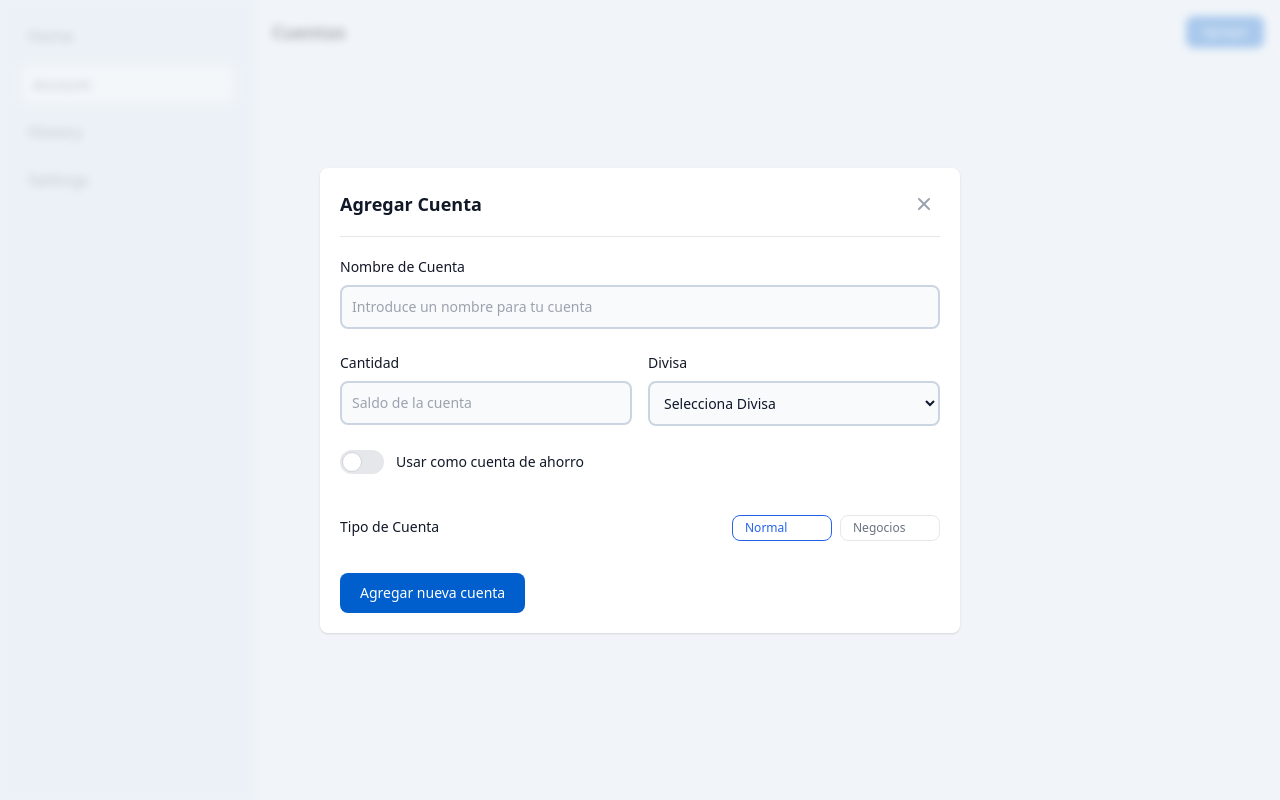
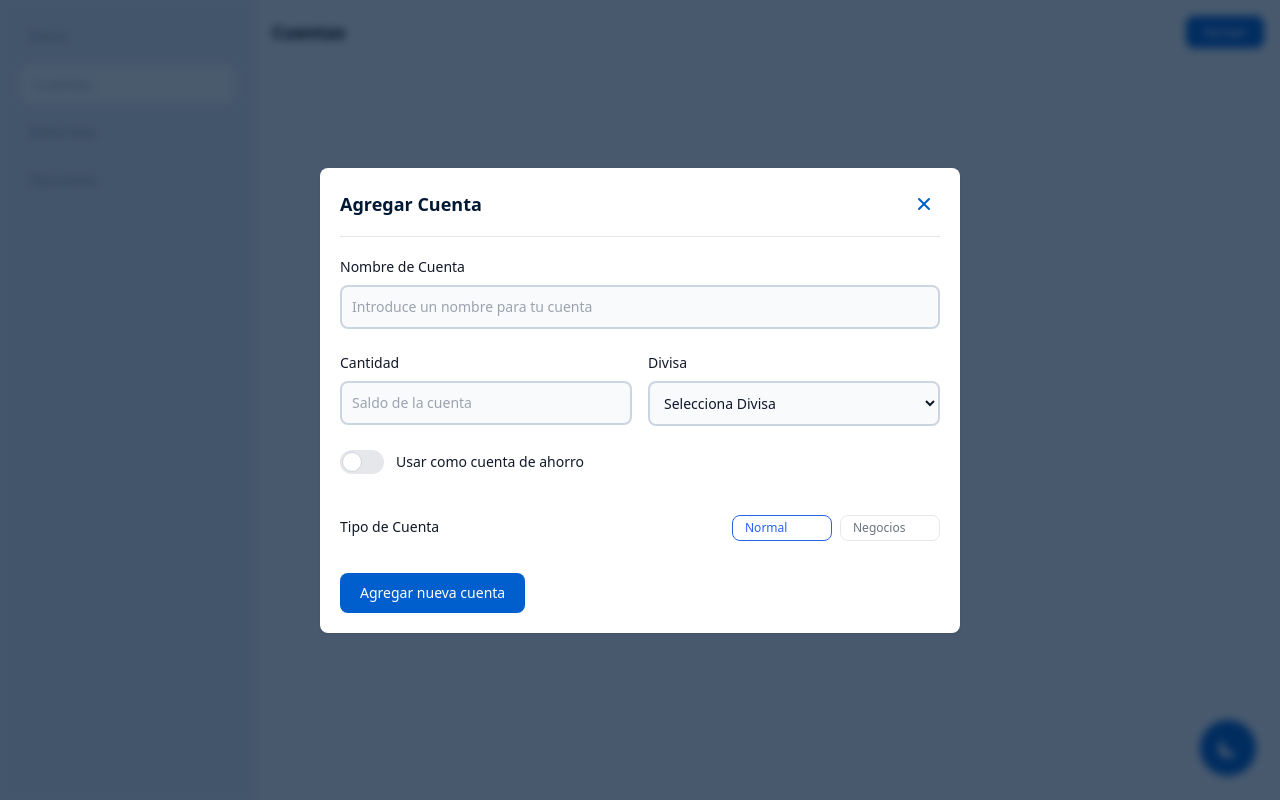
Before and after one commit to markosmk/budget-control, a React (Vite) app: page /account in a window 1280 px wide. Both pictures are taken after a click on the button "Agregar". Built offline with nearby package versions, Linux system fonts and the light colour scheme.

Commit message:
fix: added dark mode

```diff
--- a/src/components/ModalContent.jsx
+++ b/src/components/ModalContent.jsx
@@ -3,20 +3,20 @@ export const ModalContent = ({ open, setOpen, title, content }) => {
     <div
       tabIndex="-1"
       aria-hidden="true"
-      className={`overflow-y-auto overflow-x-hidden fixed top-0 right-0 left-0  justify-center items-center w-full md:inset-0 h-modal md:h-full bg-slate-100 bg-opacity-70 backdrop-blur-sm ${
+      className={`overflow-y-auto overflow-x-hidden fixed top-0 right-0 left-0  justify-center items-center w-full md:inset-0 h-modal md:h-full bg-cool-900 bg-opacity-70 backdrop-blur-sm ${
         open ? 'flex' : 'hidden'
       }`}
     >
       <div className="absolute inset-0 z-10" onClick={() => setOpen(false)}></div>
       <div className="relative p-4 w-full max-w-2xl h-full md:h-auto z-50">
-        <div className="relative p-4 bg-white rounded-lg shadow dark:bg-gray-800 sm:p-5">
+        <div className="relative p-4 bg-white rounded-lg shadow dark:bg-slate-800 sm:p-5">
           {/* Modal header */}
-          <div className="flex justify-between items-center pb-4 mb-4 rounded-t border-b sm:mb-5 dark:border-gray-600">
-            <h3 className="text-lg font-semibold text-gray-900 dark:text-white">{title}</h3>
+          <div className="flex justify-between items-center pb-4 mb-4 rounded-t border-b sm:mb-5 dark:border-slate-600">
+            <h3 className="text-lg font-semibold text-cool-900 dark:text-white">{title}</h3>
             {/* Close modal */}
             <button
               type="button"
-              className="text-gray-400 bg-transparent hover:bg-gray-200 hover:text-gray-900 rounded-lg text-sm p-1.5 ml-auto inline-flex items-center dark:hover:bg-gray-600 dark:hover:text-white"
+              className="text-cool-600 dark:text-white bg-transparent hover:bg-slate-100 hover:text-cool-900 rounded-lg text-sm p-1.5 ml-auto inline-flex items-center dark:hover:bg-cool-600 dark:hover:text-white"
               data-modal-toggle="defaultModal"
               onClick={() => setOpen(false)}
             >
--- a/src/components/ui/Layout.jsx
+++ b/src/components/ui/Layout.jsx
@@ -1,13 +1,15 @@
 import { Outlet } from 'react-router-dom';
+import { ThemeButton } from '../ThemeButton';
 import { Navbar } from './Navbar';
 
 export const Layout = () => {
   return (
     <div className="h-screen w-screen flex">
-      <aside className="w-64 p-4 bg-slate-200">
+      <aside className="w-64 p-4 bg-slate-200 dark:bg-black">
         <Navbar />
       </aside>
-      <main className="flex-1 p-4 bg-slate-100 ">
+      <main className="flex-1 p-4 bg-slate-100 dark:bg-slate-900">
+        <ThemeButton />
         <Outlet />
       </main>
     </div>
--- a/src/components/ui/LinkNavbar.jsx
+++ b/src/components/ui/LinkNavbar.jsx
@@ -5,7 +5,7 @@ export const LinkNavbar = ({ to, name }) => {
     <li className="flex">
       <NavLink
         to={to}
-        className="py-2 px-3 hover:bg-slate-50 hover:bg-opacity-50 w-full rounded-lg active:scale-95 transition-transform text-slate-600"
+        className="py-2 px-3 hover:bg-slate-50 dark:hover:bg-slate-900 hover:bg-opacity-50 w-full rounded-lg active:scale-95 transition-transform text-slate-400"
       >
         {name}
       </NavLink>
--- a/src/components/ui/Navbar.jsx
+++ b/src/components/ui/Navbar.jsx
@@ -1,10 +1,10 @@
 import { LinkNavbar } from './LinkNavbar';
 
 const routesInSidebar = [
-  { to: '/', name: 'Home' },
-  { to: 'account', name: 'Account' },
-  { to: 'history', name: 'History' },
-  { to: 'settings', name: 'Settings' },
+  { to: '/', name: 'Inicio' },
+  { to: 'account', name: 'Cuentas' },
+  { to: 'history', name: 'Informes' },
+  { to: 'settings', name: 'Opciones' },
 ];
 
 export const Navbar = () => {
```
